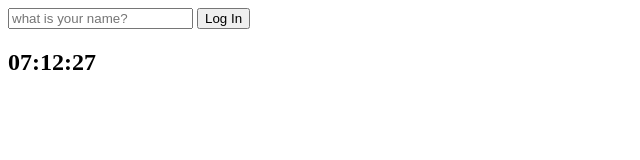
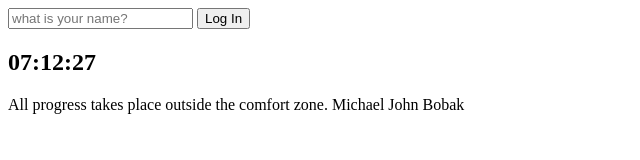
Before and after one commit to deveassy/vanilla-js-chrome-app, a plain HTML site: page index.html in a window 1280 px wide. Shown: the whole page, without its empty margins (0-640 px from the left). Drawn offline with Linux system fonts and the light colour scheme.

Commit message:
랜덤 quote 표시 기능 추가

```diff
--- a/index.html
+++ b/index.html
@@ -19,8 +19,13 @@
     </form>
     <h2 id="clock"></h2>
     <h1 id="greeting" class="hidden"></h1>
+    <div id="quote">
+      <span></span>
+      <span></span>
+    </div>
     <!-- divde and conquer -->
     <script src="js/greetings.js"></script>
     <script src="js/clock.js"></script>
+    <script src="js/quotes.js"></script>
   </body>
 </html>
--- /dev/null
+++ b/js/quotes.js
@@ -0,0 +1,56 @@
+const quotes = [
+  {
+    quote:
+      "Life is a tragedy when seen in close-up, but a comedy in long shot.",
+    author: "Charlie Chaplin",
+  },
+  {
+    quote: "Do not be afraid to give up the good to go for the great.",
+    author: "John D. Rockefeller",
+  },
+  {
+    quote:
+      "The greatest glory in living lies not in never falling, but in rising every time we fall.",
+    author: "Nelson Mandela",
+  },
+  {
+    quote:
+      "Many of life's failures are people who did not realize how close they were to success when they gave up.",
+    author: "Thomas A. Edison",
+  },
+  {
+    quote:
+      " You have brains in your head. You have feet in your shoes. You can steer yourself any direction you choose.",
+    author: "Dr. Seuss",
+  },
+  {
+    quote:
+      "If you spend too much time thinking about a thing, you’ll never get it done.",
+    author: "Bruce Lee",
+  },
+  {
+    quote:
+      "Success is not final; failure is not fatal: It is the courage to continue that counts.",
+    author: "Winston S. Churchill",
+  },
+  {
+    quote: "Opportunities don't happen. You create them.",
+    author: "Chris Grosser",
+  },
+  {
+    quote: "Try not to become a man of success. Rather become a man of value.",
+    author: "Albert Einstein",
+  },
+  {
+    quote: "All progress takes place outside the comfort zone.",
+    author: "Michael John Bobak",
+  },
+];
+
+const quote = document.querySelector("#quote span:first-child");
+const author = document.querySelector("#quote span:last-child");
+
+const todaysQuote = quotes[Math.floor(Math.random() * quotes.length)];
+
+quote.innerText = todaysQuote.quote;
+author.innerText = todaysQuote.author;
```
